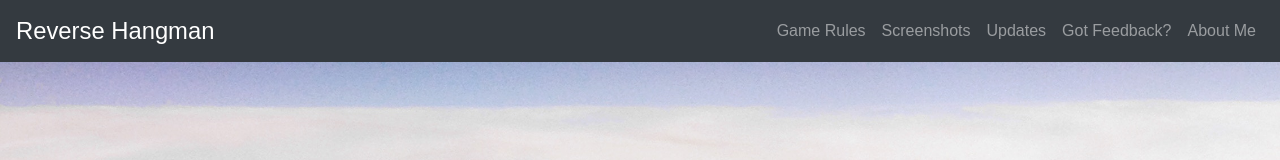
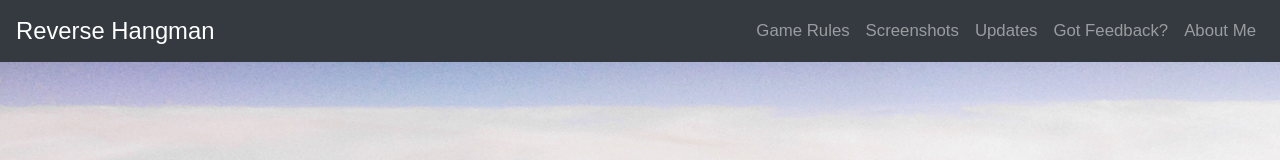
Before and after one commit to khalilhijazi/Reverse-Hangman-Site, a React (Create React App) app in the folder reverse-hangman-app/: page / in a window 1280 px wide. Shown: the top 160 px of the page. Built offline with nearby package versions, Linux system fonts and the light colour scheme.

Commit message:
Adjusted header element and brand font sizes

```diff
--- a/reverse-hangman-app/src/Header.css
+++ b/reverse-hangman-app/src/Header.css
@@ -1,5 +1,5 @@
 .navElements {
-    font-size: calc((1.25vw + 2vh) / 2);
+    font-size: calc((0.75vw + 3vh) / 2);
 }
 .navHeader {
     font-size: calc((2vw + 2.75vh) / 2);
```
